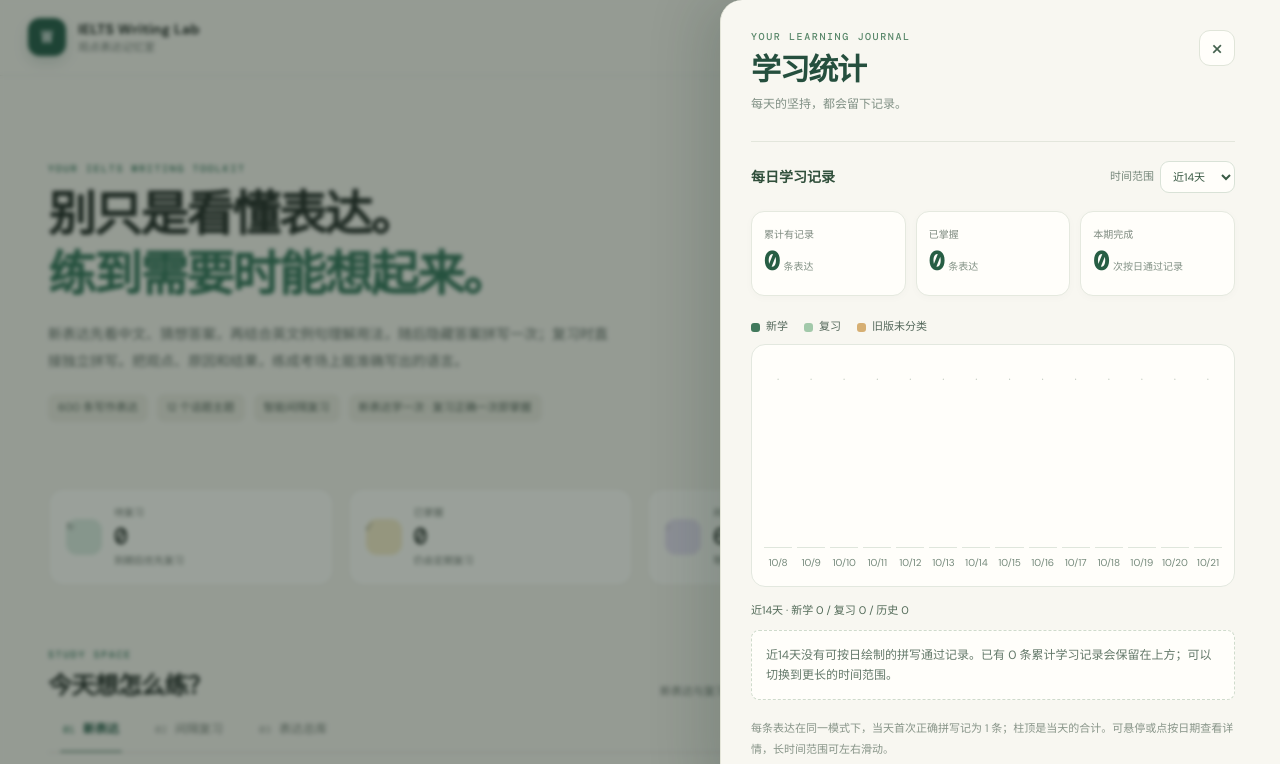
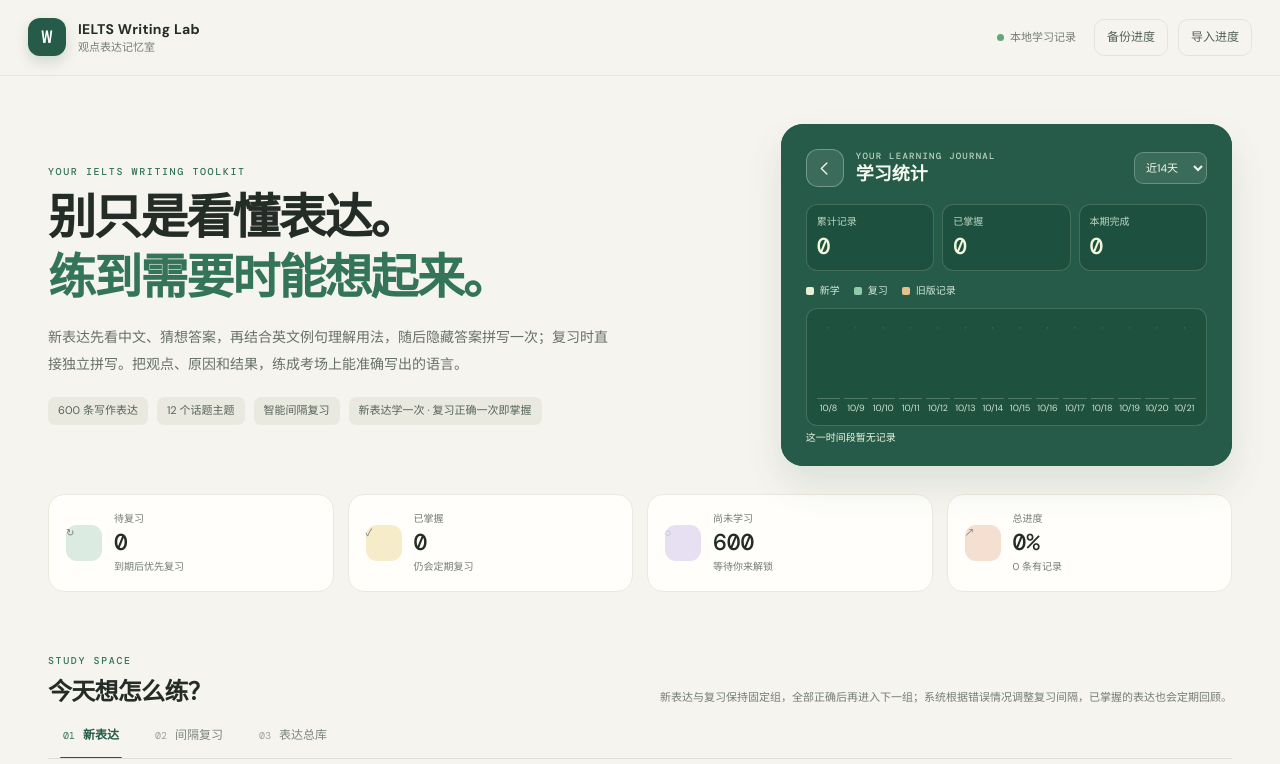
Before and after one commit to janejiang811/ielts-writing-practice, a plain HTML site: page index.html in a window 1280 px wide. Both pictures are taken after a click on the button "查看学习统计". Shown: the top 764 px of the page. Drawn offline with nearby package versions, Linux system fonts and the light colour scheme.

Commit message:
Add files via upload

```diff
--- a/app.js
+++ b/app.js
@@ -184,43 +184,31 @@ function pauseSessionTimer(){
   timerStartedAt=null;
 }
 function resumeSessionTimer(){if(timerStartedAt===null&&sessionBatch&&queue.length&&['learn','review'].includes(mode)&&!document.hidden)timerStartedAt=performance.now();}
-// Open/close the dedicated statistics panel without disturbing the study page.
-let chartDrawerReturnFocus=null;
+// Swap the two sides of the existing green plan card in-place.
 function openChartDrawer(){
-  const drawer=$('chartDrawer');
-  if(drawer.classList.contains('is-open'))return;
-  chartDrawerReturnFocus=document.activeElement;
+  const card=$('dailyCard'),chart=$('chartDrawer'),plan=$('dailyPlanView');
+  if(card.classList.contains('is-chart-view'))return;
   createBarChart();
-  drawer.inert=false;
-  drawer.removeAttribute('inert');
-  drawer.setAttribute('aria-hidden','false');
-  drawer.classList.add('is-open');
-  document.body.classList.add('chart-drawer-open');
+  chart.inert=false;chart.removeAttribute('inert');chart.setAttribute('aria-hidden','false');
+  card.classList.add('is-chart-view');
+  plan.inert=true;plan.setAttribute('aria-hidden','true');
   $('chartToggle').setAttribute('aria-expanded','true');
-  $('closeChartDrawer').focus();
+  $('closeChartDrawer').focus({preventScroll:true});
   requestAnimationFrame(showLatestChartDates);
 }
 function closeChartDrawer(){
-  const drawer=$('chartDrawer');
-  if(!drawer.classList.contains('is-open'))return;
-  drawer.classList.remove('is-open');
-  drawer.setAttribute('aria-hidden','true');
-  drawer.inert=true;
-  document.body.classList.remove('chart-drawer-open');
+  const card=$('dailyCard'),chart=$('chartDrawer'),plan=$('dailyPlanView');
+  if(!card.classList.contains('is-chart-view'))return;
+  plan.inert=false;plan.removeAttribute('inert');plan.setAttribute('aria-hidden','false');
+  card.classList.remove('is-chart-view');
+  chart.inert=true;chart.setAttribute('aria-hidden','true');
   $('chartToggle').setAttribute('aria-expanded','false');
-  const returnTo=chartDrawerReturnFocus;
-  chartDrawerReturnFocus=null;
-  if(returnTo&&typeof returnTo.focus==='function')returnTo.focus();
+  $('chartToggle').focus({preventScroll:true});
 }
 function onChartDrawerKeydown(e){
-  if(!$('chartDrawer').classList.contains('is-open'))return;
-  if(e.key==='Escape'){e.preventDefault();closeChartDrawer();return;}
-  if(e.key!=='Tab')return;
-  const focusable=Array.from($('dailyChartPanel').querySelectorAll('button:not([disabled]),select:not([disabled]),[tabindex="0"]')).filter(node=>node.getClientRects().length);
-  if(!focusable.length)return;
-  const first=focusable[0],last=focusable[focusable.length-1];
-  if(e.shiftKey&&(document.activeElement===first||document.activeElement===$('dailyChartPanel'))){e.preventDefault();last.focus();}
-  else if(!e.shiftKey&&document.activeElement===last){e.preventDefault();first.focus();}
+  if(e.key==='Escape'&&$('dailyCard').classList.contains('is-chart-view')){
+    e.preventDefault();closeChartDrawer();
+  }
 }
 function showLatestChartDates(){
   const scroll=$('dailyChart')?.parentElement;
@@ -270,11 +258,8 @@ function createBarChart(){
   $('chartLearnedTotal').textContent=learnedTotal;
   $('chartMasteredTotal').textContent=masteredTotal;
   $('chartPeriodTotal').textContent=periodPasses;
-  $('chartTotal').textContent=`近${days}天 · 新学 ${totals.learn} / 复习 ${totals.review} / 历史 ${totals.legacy}`;
   $('chartEmpty').classList.toggle('hidden',periodPasses!==0);
-  $('chartEmpty').textContent=`近${days}天没有可按日绘制的拼写通过记录。已有 ${learnedTotal} 条累计学习记录会保留在上方；可以切换到更长的时间范围。`;
-  $('chartLegacyNote').classList.toggle('hidden',totals.legacy===0);
-  $('chartLegacyNote').textContent=totals.legacy?`其中 ${totals.legacy} 条为旧版按日完成记录，原版本没有区分「新学／复习」，因此用金色柱表示，不会擅自改写历史数据。`:'';
+  $('chartEmpty').textContent='这一时间段暂无记录';
 }
 
 function fillFilters(){
@@ -995,7 +980,6 @@ async function init(){
   $('backToTopicsBtn').addEventListener('click',resetFilters);
   $('chartToggle').addEventListener('click',openChartDrawer);
   $('closeChartDrawer').addEventListener('click',closeChartDrawer);
-  $('chartBackdrop').addEventListener('click',closeChartDrawer);
   document.addEventListener('keydown',onChartDrawerKeydown);
   $('chartRange').addEventListener('change',e=>{state.settings.chartDays=Number(e.target.value);saveState();createBarChart();showLatestChartDates();});
   document.addEventListener('visibilitychange',()=>{if(document.hidden)pauseSessionTimer();else resumeSessionTimer();});
--- a/index.html
+++ b/index.html
@@ -6,7 +6,13 @@
   <meta name="theme-color" content="#f6f4ee">
   <meta name="description" content="为雅思大作文设计的观点表达记忆与复习工具">
   <title>IELTS Writing Lab｜观点表达记忆室</title>
-  <link rel="stylesheet" href="style.css">
+  <!-- Safety net for stale external CSS: the statistics view always stays inside its card. -->
+  <style id="card-flip-critical">
+    #dailyCard{position:relative;overflow:hidden}
+    #chartDrawer.daily-card-stats{position:absolute;inset:0;transform:translateX(112%);visibility:hidden;pointer-events:none}
+    #dailyCard.is-chart-view #chartDrawer.daily-card-stats{transform:translateX(0);visibility:visible;pointer-events:auto}
+  </style>
+  <link rel="stylesheet" href="style.css?v=18-card-flip-20261022">
 </head>
 <body>
 <header class="topbar">
@@ -18,15 +24,31 @@
     <div class="hero-copy"><p class="eyebrow">YOUR IELTS WRITING TOOLKIT</p><h1>别只是看懂表达。<br><em>练到需要时能想起来。</em></h1><p class="hero-desc">新表达先看中文、猜想答案，再结合英文例句理解用法，随后隐藏答案拼写一次；复习时直接独立拼写。把观点、原因和结果，练成考场上能准确写出的语言。</p>
       <div class="hero-pills"><span>600 条写作表达</span><span>12 个话题主题</span><span>智能间隔复习</span><span>新表达学一次 · 复习正确一次即掌握</span></div>
     </div>
-    <div class="daily-card">
-      <div class="daily-head"><span class="small-cap">TODAY'S PLAN</span><button id="chartToggle" class="chart-toggle" type="button" aria-controls="dailyChartPanel" aria-expanded="false" title="打开右侧学习统计面板" aria-label="打开学习统计面板"><svg viewBox="0 0 24 24" width="19" height="19" fill="none" stroke="currentColor" stroke-width="1.8" stroke-linecap="round" aria-hidden="true"><path d="M4 20V13M10 20V7M16 20V11M22 20V4"/></svg></button></div>
+    <div class="daily-card" id="dailyCard">
+      <div class="daily-card-plan" id="dailyPlanView">
+      <div class="daily-head"><span class="small-cap">TODAY'S PLAN</span><button id="chartToggle" class="card-arrow" type="button" aria-controls="chartDrawer" aria-expanded="false" title="切换到学习统计" aria-label="查看学习统计"><svg viewBox="0 0 24 24" width="19" height="19" fill="none" stroke="currentColor" stroke-width="1.8" stroke-linecap="round" stroke-linejoin="round" aria-hidden="true"><path d="m9 5 7 7-7 7"/></svg></button></div>
       <div class="daily-number"><strong id="todayDone">0</strong><span>/ <b id="todayGoalLabel">10</b> 条</span></div>
       <div class="progress-track"><span id="dailyProgress"></span></div>
       <div class="daily-foot"><span id="dailyHint">今天还没开始，先学几条。</span></div>
       <div class="study-plan-selectors"><label>新表达每组<select id="dailyGoal" aria-label="每组新表达数量"><option value="5">5 条</option><option value="10" selected>10 条</option><option value="15">15 条</option><option value="20">20 条</option><option value="30">30 条</option></select></label><label>复习每组<select id="reviewBatchSize" aria-label="每组复习数量"><option value="5">5 条</option><option value="10" selected>10 条</option><option value="15">15 条</option><option value="20">20 条</option><option value="30">30 条</option></select></label></div>
       <div class="daily-actions"><button id="startLearnBtn" class="primary-button">开始新表达 <span>→</span></button><button id="startReviewBtn" class="secondary-button"><span class="review-action-text">复习到期</span> <b id="duePill">0</b></button></div>
       <div class="daily-special-actions"><button id="specialLearnBtn" type="button">＋ 专项学习 <span>选择主题 →</span></button><button id="specialReviewBtn" type="button">↻ 专项复习 <span>选择主题 →</span></button></div>
-
+      </div>
+      <section id="chartDrawer" class="daily-card-stats" aria-hidden="true" aria-labelledby="chartDrawerTitle" inert>
+        <div class="daily-stats-heading">
+          <button id="closeChartDrawer" class="card-arrow card-arrow-back" type="button" aria-label="返回今日学习计划" title="返回学习计划"><svg viewBox="0 0 24 24" width="19" height="19" fill="none" stroke="currentColor" stroke-width="1.8" stroke-linecap="round" stroke-linejoin="round" aria-hidden="true"><path d="m15 5-7 7 7 7"/></svg></button>
+          <div class="daily-stats-heading-title"><span class="small-cap">YOUR LEARNING JOURNAL</span><h2 id="chartDrawerTitle">学习统计</h2></div>
+          <select id="chartRange" class="daily-stats-range" aria-label="统计图时间范围"><option value="7">近7天</option><option value="14" selected>近14天</option><option value="30">近30天</option><option value="90">近90天</option></select>
+        </div>
+        <div class="chart-overview" aria-label="累计学习成果">
+          <div><small>累计记录</small><strong id="chartLearnedTotal">0</strong></div>
+          <div><small>已掌握</small><strong id="chartMasteredTotal">0</strong></div>
+          <div><small>本期完成</small><strong id="chartPeriodTotal">0</strong></div>
+        </div>
+        <div class="chart-legend" aria-label="柱状图图例"><span><i class="legend-learn"></i>新学</span><span><i class="legend-review"></i>复习</span><span><i class="legend-legacy"></i>旧版记录</span></div>
+        <div class="chart-scroll" aria-label="可横向滚动查看不同日期"><div id="dailyChart" class="daily-chart" role="img" aria-label="逐日学习和复习次数柱状图"></div></div>
+        <p id="chartEmpty" class="chart-empty hidden">暂无记录</p>
+      </section>
     </div>
   </section>
 
@@ -95,7 +117,7 @@
     </div>
 
     <section id="librarySection" class="library-section hidden">
-      <div class="library-head"><div><p class="eyebrow">THE EXPRESSION LIBRARY</p><h2>按主题建立你的观点库</h2><p>先选择主题进入独立分区。每个主题显示总表达数、已学习数与已掌握数；进入后还可按表达用途继续整理。</p></div><div class="library-count"><strong id="libraryCount">600</strong><span>条表达</span></div></div>
+      <div class="library-head"><div><p class="eyebrow">THE EXPRESSION LIBRARY</p><h2>按主题建立你的观点库</h2><p>先选择主题进入独立分区。每个主题显示总表达数、已学习数与已掌握数；进入后还可按表达用途继续整理。</p></div><div class="library-count"><strong id="libraryCount">600</strong><span>条</span></div></div>
       <div class="library-toolbar">
         <label>主题<select id="libraryCategoryFilter"><option value="all">全部主题</option></select></label>
         <label>表达用途<select id="libraryTypeFilter"><option value="all">全部用途</option></select></label>
@@ -121,30 +143,7 @@
   </div>
   <section class="source-note"><div class="source-icon">i</div><div><b>词库与例句说明</b><p>中文释义与核心表达以你上传的《浓缩版观点库（短时间备考同学适用）》为基础；少数明显不自然的英文搭配已做轻度修订。所有例句均已按话题重新编辑，用来展示核心表达的用法、条件或作用机制，并非声称来自 PDF 原文或真实语料库。表达是否适用仍需结合具体题目的对象、因果关系与语境判断，不建议机械套用。</p></div></section>
 </main>
-  <!-- Separate right-side panel: kept outside the green card so it never changes the homepage layout. -->
-  <div id="chartDrawer" class="chart-drawer" aria-hidden="true" inert>
-    <div id="chartBackdrop" class="chart-drawer-backdrop" aria-hidden="true"></div>
-      <aside id="dailyChartPanel" class="daily-chart-panel" role="dialog" aria-modal="true" aria-labelledby="chartDrawerTitle" tabindex="-1">
-        <div class="chart-drawer-heading">
-          <div><p class="eyebrow">YOUR LEARNING JOURNAL</p><h2 id="chartDrawerTitle">学习统计</h2><p>每天的坚持，都会留下记录。</p></div>
-          <button id="closeChartDrawer" class="chart-drawer-close" type="button" aria-label="关闭学习统计" title="关闭统计面板">×</button>
-        </div>
-        <div class="chart-panel-head"><strong>每日学习记录</strong><label class="chart-range-label" for="chartRange">时间范围 <select id="chartRange" aria-label="统计图时间范围"><option value="7">近7天</option><option value="14" selected>近14天</option><option value="30">近30天</option><option value="90">近90天</option></select></label></div>
-        <div class="chart-overview" aria-label="累计学习成果">
-          <div><small>累计有记录</small><strong id="chartLearnedTotal">0</strong><span>条表达</span></div>
-          <div><small>已掌握</small><strong id="chartMasteredTotal">0</strong><span>条表达</span></div>
-          <div><small>本期完成</small><strong id="chartPeriodTotal">0</strong><span>次按日通过记录</span></div>
-        </div>
-        <div class="chart-legend" aria-label="柱状图图例"><span><i class="legend-learn"></i>新学</span><span><i class="legend-review"></i>复习</span><span><i class="legend-legacy"></i>旧版未分类</span></div>
-        <div class="chart-scroll" aria-label="可横向滚动查看不同日期"><div id="dailyChart" class="daily-chart" role="img" aria-label="逐日新学、复习与旧版未分类的完成记录柱状图"></div></div>
-        <p id="chartTotal" class="chart-totals">近14天</p>
-        <p id="chartEmpty" class="chart-empty hidden"></p>
-        <p id="chartLegacyNote" class="chart-legacy-note hidden"></p>
-        <p class="chart-help">每条表达在同一模式下，当天首次正确拼写记为 1 条；柱顶是当天的合计。可悬停或点按日期查看详情，长时间范围可左右滑动。</p>
-      </aside>
-  </div>
-
 <footer><span>IELTS WRITING LAB</span><span>准确拼写 · 语境学习 · 间隔复习</span></footer>
-<script src="app.js"></script>
+<script src="app.js?v=18-card-flip-20261022"></script>
 </body>
 </html>
--- a/style.css
+++ b/style.css
@@ -153,68 +153,56 @@ body.topic-picker-open{overflow:hidden}
 @media(max-width:420px){.topic-picker{padding:9px}.topic-picker-panel{padding:17px}.topic-picker-grid{gap:8px}.topic-option{padding:11px}.topic-picker-head h2{font-size:20px}.daily-special-actions button{padding:8px 9px;font-size:10px}.daily-special-actions span{font-size:9px}}
 
 
-/* v16 · independent right-hand learning statistics drawer (no card expansion) */
-body.chart-drawer-open{overflow:hidden}
-.chart-drawer{
-  position:fixed;inset:0;z-index:1500;visibility:hidden;pointer-events:none;
-  transition:visibility 0s linear .32s;
-}
-.chart-drawer.is-open{visibility:visible;pointer-events:auto;transition:visibility 0s linear 0s}
-.chart-drawer-backdrop{
-  position:absolute;inset:0;background:rgba(21,39,28,.43);opacity:0;
-  backdrop-filter:blur(2px);-webkit-backdrop-filter:blur(2px);
-  transition:opacity .32s ease;
-}
-.chart-drawer.is-open .chart-drawer-backdrop{opacity:1}
-.chart-drawer .daily-chart-panel{
-  position:absolute;inset:0 0 0 auto;width:min(560px,100vw);height:100vh;height:100dvh;
-  overflow-y:auto;overscroll-behavior:contain;scrollbar-gutter:stable;
-  background:#f8f7f1;color:#273a2f;border:0;border-left:1px solid #e4e5d9;
-  border-radius:22px 0 0 22px;padding:30px 30px 36px;
-  box-shadow:-18px 0 55px rgba(20,41,29,.16);margin:0;z-index:1;
-  transform:translateX(102%);transition:transform .32s cubic-bezier(.22,1,.36,1);
-}
-.chart-drawer.is-open .daily-chart-panel{transform:translateX(0)}
-.chart-drawer-heading{display:flex;align-items:flex-start;justify-content:space-between;gap:15px;margin-bottom:26px}
-.chart-drawer-heading .eyebrow{color:#5a886b;margin-bottom:9px}
-.chart-drawer-heading h2{font-size:30px;font-weight:700;letter-spacing:-.045em;color:#254f3e;margin:0 0 7px;line-height:1.2}
-.chart-drawer-heading p:not(.eyebrow){font-size:12px;color:#809085;margin:0;line-height:1.65}
-.chart-drawer-close{width:36px;height:36px;flex:0 0 36px;display:grid;place-items:center;border:1px solid #e0e5d9;background:#fffefa;color:#44614e;border-radius:11px;font-size:24px;line-height:1;transition:background .15s}
-.chart-drawer-close:hover,.chart-drawer-close:focus-visible{background:#edf3e9}
-.chart-drawer .chart-panel-head{border-top:1px solid #e3e6dc;padding-top:19px;gap:12px}
-.chart-drawer .chart-panel-head strong{font-size:14px;color:#304f3b}
-.chart-drawer .chart-range-label{color:#75867a;font-size:11px}
-.chart-drawer .chart-range-label select{color:#395a44;background:#fffefa;border:1px solid #d9e2d7;border-radius:9px;padding:7px 8px;min-height:32px}
-.chart-drawer .chart-overview{gap:10px;margin:18px 0 22px}
-.chart-drawer .chart-overview>div{background:#fffefa;border:1px solid #e5e9df;border-radius:13px;padding:15px 12px;box-shadow:0 2px 9px rgba(30,60,39,.025)}
-.chart-drawer .chart-overview small{color:#7f8b80;font-size:10px}
-.chart-drawer .chart-overview strong{color:#275e44;font-size:26px;font-family:var(--mono);font-weight:600}
-.chart-drawer .chart-overview span{color:#829185;font-size:10px}
-.chart-drawer .chart-legend{color:#53675a;font-size:11px;gap:10px 16px;margin:10px 0 8px}
-.chart-drawer .chart-legend i{width:9px;height:9px;border-radius:3px}
-.chart-drawer .legend-learn,.chart-drawer .chart-bars .chart-learn{background:#41795c}
-.chart-drawer .legend-review,.chart-drawer .chart-bars .chart-review{background:#a2c9aa}
-.chart-drawer .legend-legacy,.chart-drawer .chart-bars .chart-legacy{background:#d6af73}
-.chart-drawer .chart-scroll{background:#fffefa;border:1px solid #e3e8df;border-radius:14px;padding:20px 12px 15px;scrollbar-color:#a5c1aa transparent}
-.chart-drawer .daily-chart{min-height:206px;margin-top:0;gap:5px}
-.chart-drawer .chart-day{gap:7px}
-.chart-drawer .chart-day .chart-value{color:#355943;font-size:11px}
-.chart-drawer .chart-day .chart-value.is-empty{color:#b8c3b7}
-.chart-drawer .chart-day .chart-bars{height:154px;border-bottom:1px solid #dfe6dc}
-.chart-drawer .chart-day .chart-date{color:#75897b;font-size:10px}
-.chart-drawer .chart-day:focus-visible{outline:2px solid #3f805e;outline-offset:2px}
-.chart-drawer .chart-totals{color:#536b59;font-size:11px;margin-top:15px}
-.chart-drawer .chart-empty{border:1px dashed #cfdbcc;color:#637869;background:#fffefa;font-size:12px;padding:14px}
-.chart-drawer .chart-legacy-note{color:#7c876f;background:#f3f0e6;border-radius:9px;padding:11px 12px;font-size:11px;line-height:1.7;margin-top:15px}
-.chart-drawer .chart-help{color:#879488;font-size:11px;line-height:1.9;margin-top:18px}
-@media(max-width:600px){
-  .chart-drawer .daily-chart-panel{width:100vw;border-radius:0;border-left:0;padding:24px 20px 30px;scrollbar-gutter:auto}
-  .chart-drawer-heading h2{font-size:27px}
-  .chart-drawer .chart-overview{gap:7px}
-  .chart-drawer .chart-overview>div{padding:12px 9px}
-  .chart-drawer .chart-overview strong{font-size:22px}
-  .chart-drawer .chart-panel-head{flex-wrap:wrap}
+
+
+/* v18 — same-size horizontal card flip. The plan determines the card's
+   dimensions; the chart occupies exactly the same space, not a page overlay. */
+.daily-card{isolation:isolate;min-width:0;}
+.daily-card-plan{position:relative;z-index:1;min-width:0;transform:translateX(0);transition:transform .4s cubic-bezier(.22,1,.36,1),visibility 0s linear 0s;}
+.daily-card.is-chart-view .daily-card-plan{transform:translateX(-112%);visibility:hidden;pointer-events:none;transition:transform .4s cubic-bezier(.22,1,.36,1),visibility 0s linear .4s;}
+.card-arrow{position:relative;z-index:3;display:grid;place-items:center;width:38px;height:38px;flex:0 0 38px;background:rgba(255,255,255,.1);color:#e9f2e6;border:1px solid rgba(235,249,227,.33);border-radius:12px;transition:background .18s,transform .18s;}
+.card-arrow:hover,.card-arrow:focus-visible{background:rgba(255,255,255,.22);}
+.card-arrow:focus-visible{outline:2px solid #e8f0d3;outline-offset:3px;}
+.card-arrow:hover svg{transform:translateX(2px);}
+.card-arrow-back:hover svg{transform:translateX(-2px);}
+.card-arrow svg{transition:transform .18s;}
+.daily-card-stats{position:absolute;inset:0;z-index:2;padding:24px 25px 22px;display:flex;flex-direction:column;gap:0;min-width:0;background:#255b48;color:#f6f8e9;transform:translateX(112%);visibility:hidden;pointer-events:none;transition:transform .4s cubic-bezier(.22,1,.36,1),visibility 0s linear .4s;}
+.daily-card.is-chart-view .daily-card-stats{transform:translateX(0);visibility:visible;pointer-events:auto;transition:transform .4s cubic-bezier(.22,1,.36,1),visibility 0s linear 0s;}
+.daily-stats-heading{position:relative;z-index:2;display:flex;align-items:center;gap:12px;min-height:40px;flex:0 0 auto;}
+.daily-stats-heading-title{min-width:0;flex:1;}
+.daily-stats-heading-title .small-cap{display:block;font-size:9px;letter-spacing:.14em;color:#bad5c1;white-space:nowrap;}
+.daily-stats-heading-title h2{color:#f7f9f0;font-size:18px;line-height:1.2;font-weight:700;margin:2px 0 0;}
+.daily-stats-range{flex:0 0 auto;width:auto;max-width:92px;min-height:32px;background:rgba(255,255,255,.1);color:#f4f8ec;border:1px solid rgba(235,249,227,.26);border-radius:9px;padding:5px 7px;font-size:11px;cursor:pointer;}
+.daily-stats-range option{color:#244d3d;background:#fffefa;}
+.daily-card-stats .chart-overview{grid-template-columns:repeat(3,minmax(0,1fr));gap:8px;margin:16px 0 12px;flex:0 0 auto;}
+.daily-card-stats .chart-overview>div{border:1px solid rgba(237,248,222,.18);background:rgba(14,54,37,.28);border-radius:11px;padding:9px 10px;}
+.daily-card-stats .chart-overview small{font-size:10px;color:#bed6c5;white-space:nowrap;}
+.daily-card-stats .chart-overview strong{display:block;margin:2px 0 0;color:#f1f6dc;font:500 23px/1.25 var(--mono);}
+.daily-card-stats .chart-legend{display:flex;flex:0 0 auto;gap:8px 14px;margin:0 0 9px;color:#d6e8d8;font-size:10px;}
+.daily-card-stats .chart-legend i{width:8px;height:8px;border-radius:2px;}
+.daily-card-stats .legend-learn,.daily-card-stats .chart-bars .chart-learn{background:#e8f0d3;}
+.daily-card-stats .legend-review,.daily-card-stats .chart-bars .chart-review{background:#8fcbab;}
+.daily-card-stats .legend-legacy,.daily-card-stats .chart-bars .chart-legacy{background:#e7c18b;}
+.daily-card-stats .chart-scroll{flex:1;min-height:0;max-width:100%;width:100%;overflow-x:auto;overflow-y:hidden;border:1px solid rgba(231,247,224,.18);border-radius:11px;background:rgba(13,50,35,.22);padding:12px 10px 10px;scrollbar-color:rgba(211,232,205,.55) transparent;scrollbar-width:thin;}
+.daily-card-stats .daily-chart{min-height:0;margin:0;height:100%;align-items:stretch;gap:4px;}
+.daily-card-stats .chart-day{height:100%;min-width:0;display:flex;flex-direction:column;gap:2px;justify-content:flex-end;}
+.daily-card-stats .chart-day .chart-value{display:block;flex:0 0 14px;line-height:14px;font-size:9px;color:#f5f8e6;}
+.daily-card-stats .chart-day .chart-value.is-empty{color:rgba(232,244,229,.35);}
+.daily-card-stats .chart-day .chart-bars{flex:1;min-height:0;height:auto;display:flex;align-items:flex-end;justify-content:center;gap:2px;border-bottom:1px solid rgba(238,247,226,.25);}
+.daily-card-stats .chart-day .chart-bars span{width:27%;max-width:12px;flex:0 1 27%;}
+.daily-card-stats .chart-day .chart-date{flex:0 0 14px;line-height:14px;font-size:9px;color:#d1e4d6;}
+.daily-card-stats .chart-empty{color:#eff5e1;flex:0 0 auto;font-size:10px;line-height:1.2;margin:6px 0 0;padding:0;border:0;}
+@media(max-width:650px){
+  .daily-card-stats{padding:20px 18px 18px;}
+  .daily-card-stats .chart-overview{gap:6px;margin:12px 0 10px;}
+  .daily-card-stats .chart-overview>div{padding:9px 7px;}
+  .daily-card-stats .chart-overview strong{font-size:20px;}
+  .daily-card-stats .chart-legend{font-size:9px;gap:6px 9px;}
+  .daily-stats-heading{gap:8px;}
+  .daily-stats-heading-title h2{font-size:16px;}
+  .daily-stats-range{max-width:86px;font-size:10px;}
+  .daily-card-stats .chart-scroll{padding:10px 8px 9px;}
 }
 @media(prefers-reduced-motion:reduce){
-  .chart-drawer,.chart-drawer-backdrop,.chart-drawer .daily-chart-panel{transition:none}
+  .daily-card-plan,.daily-card-stats{transition:none!important;}
 }
```
Also changed, not shown: 1 other file.
